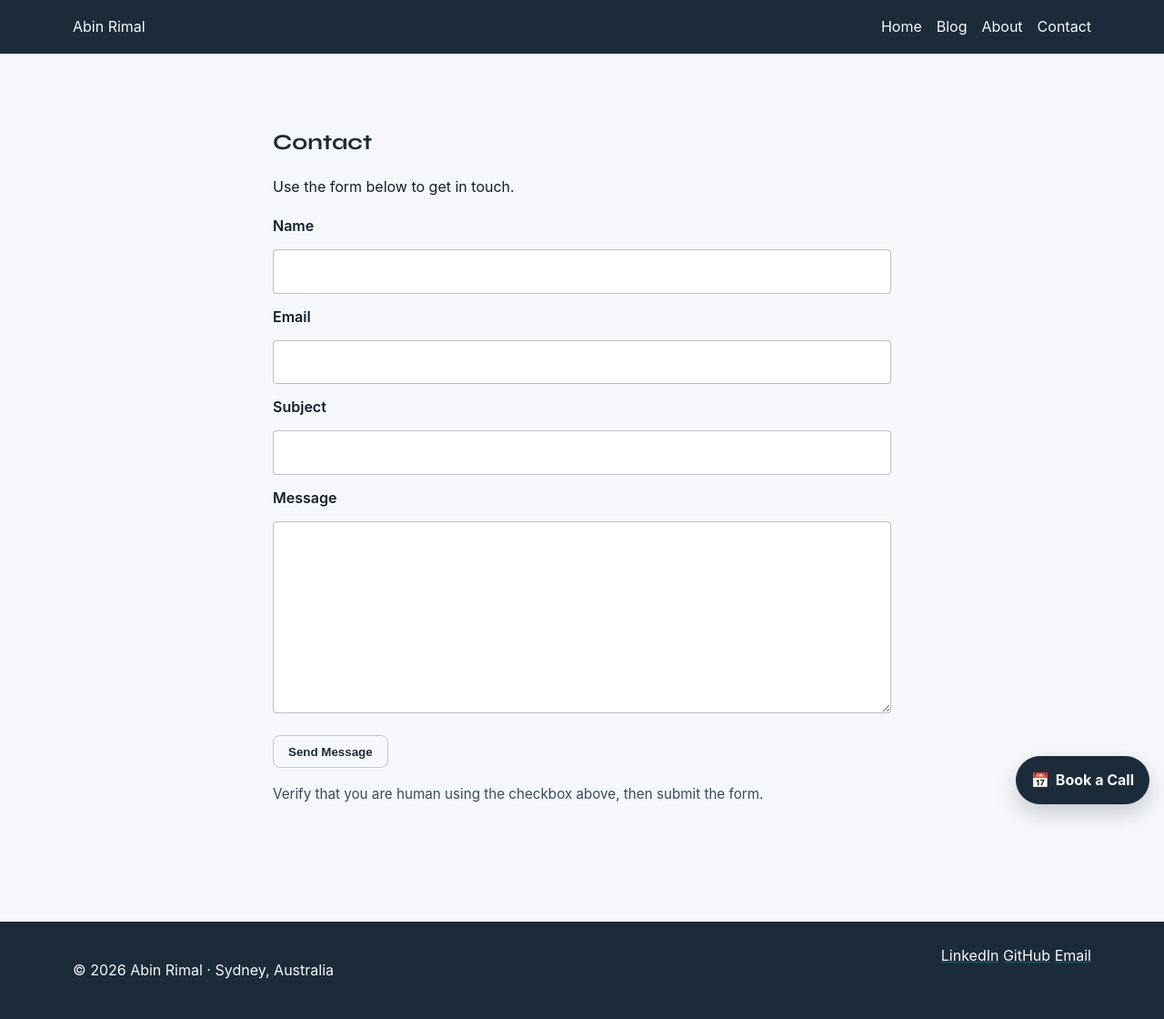
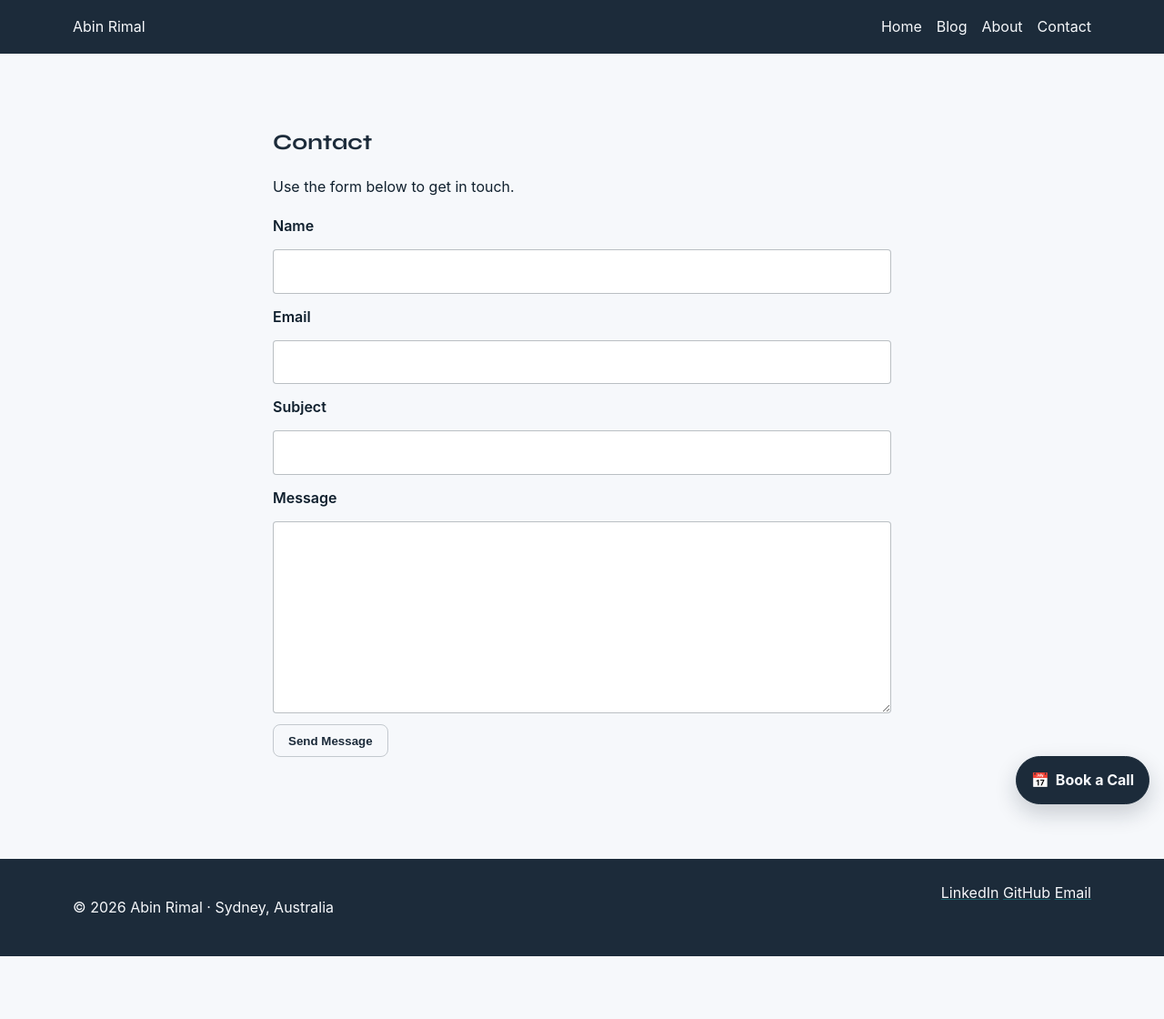
Before and after one commit to abinrimal/abinrimal.github.io, a Jekyll site: the page built from contact.md, in a window 1280 px wide. Shown: the whole page at 91% size. Built offline with Jekyll 4.4.1, drawn with Linux system fonts in a browser that asks for light colours; after the commit the page ends 1051 px from its top, so only the background shows below that.

Commit message:
remove recaptcha from Contact Form

```diff
--- a/contact.md
+++ b/contact.md
@@ -9,7 +9,6 @@
 
 <form class="contact-form" action="https://formsubmit.co/abinrimal7@gmail.com" method="POST">
   <input type="hidden" name="_subject" value="New message from abinrimal.github.io contact form">
-  <input type="hidden" name="_captcha" value="false">
   <input type="hidden" name="_template" value="table">
   <input type="text" name="_honey" class="contact-honeypot" tabindex="-1" autocomplete="off">
 
@@ -25,41 +24,5 @@
   <label for="contact-message">Message</label>
   <textarea id="contact-message" name="message" rows="7" required></textarea>
 
-  <div class="recaptcha-wrap">
-    <div class="g-recaptcha" data-sitekey="{{ site.recaptcha_site_key | default: '6LdAgyYtAAAAAOBPb-h2H1luDJj35gD-1MJ-HH_7' }}"></div>
-    <p class="recaptcha-error" hidden>Please complete the reCAPTCHA verification before sending.</p>
-  </div>
-
   <button class="button" type="submit">Send Message</button>
 </form>
-
-<p class="contact-note">
-  Verify that you are human using the checkbox above, then submit the form.
-</p>
-
-<script src="https://www.google.com/recaptcha/api.js" async defer></script>
-<script>
-  document.addEventListener('DOMContentLoaded', function () {
-    var contactForm = document.querySelector('.contact-form');
-    var errorMessage = document.querySelector('.recaptcha-error');
-
-    if (!contactForm || !errorMessage) {
-      return;
-    }
-
-    contactForm.addEventListener('submit', function (event) {
-      var recaptchaResponse = '';
-
-      if (typeof grecaptcha !== 'undefined') {
-        recaptchaResponse = grecaptcha.getResponse();
-      }
-
-      if (!recaptchaResponse) {
-        event.preventDefault();
-        errorMessage.hidden = false;
-      } else {
-        errorMessage.hidden = true;
-      }
-    });
-  });
-</script>
```
